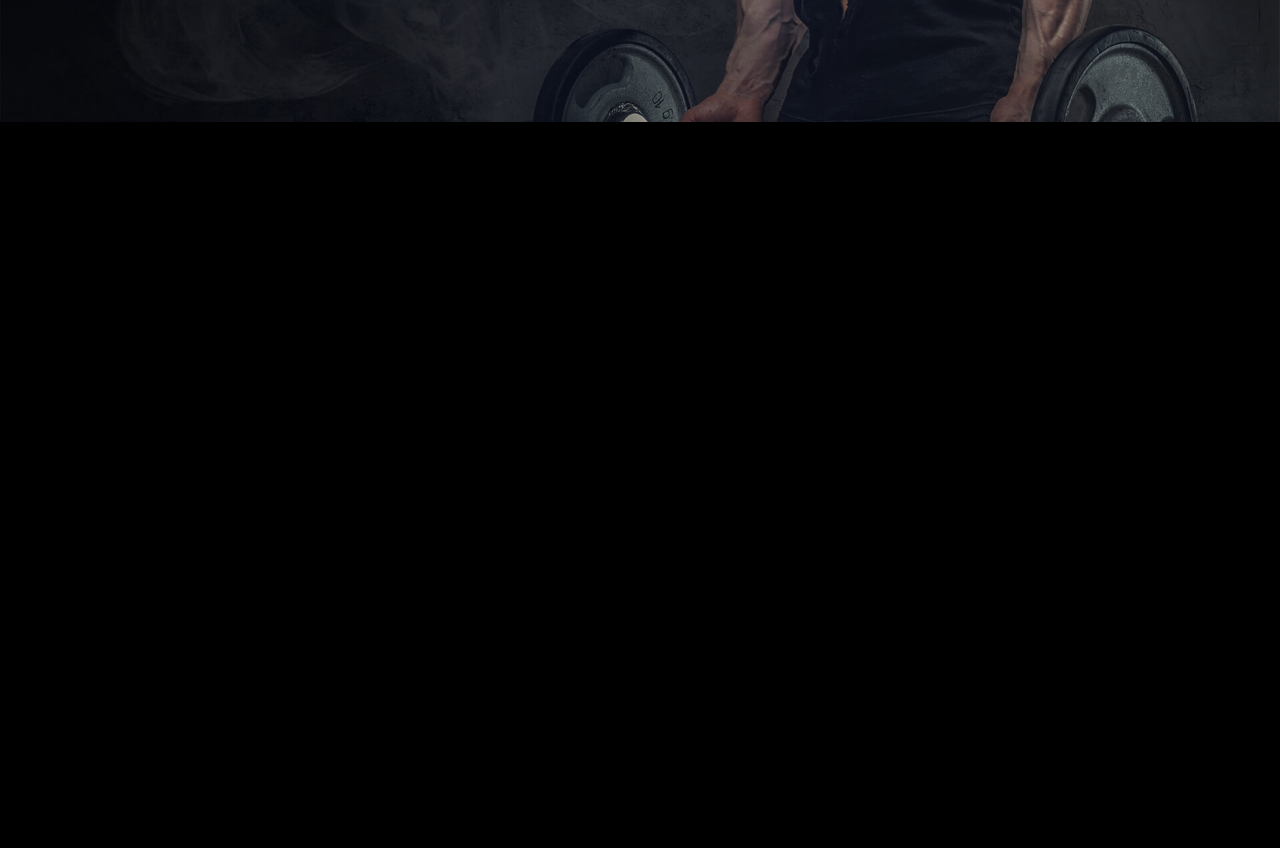
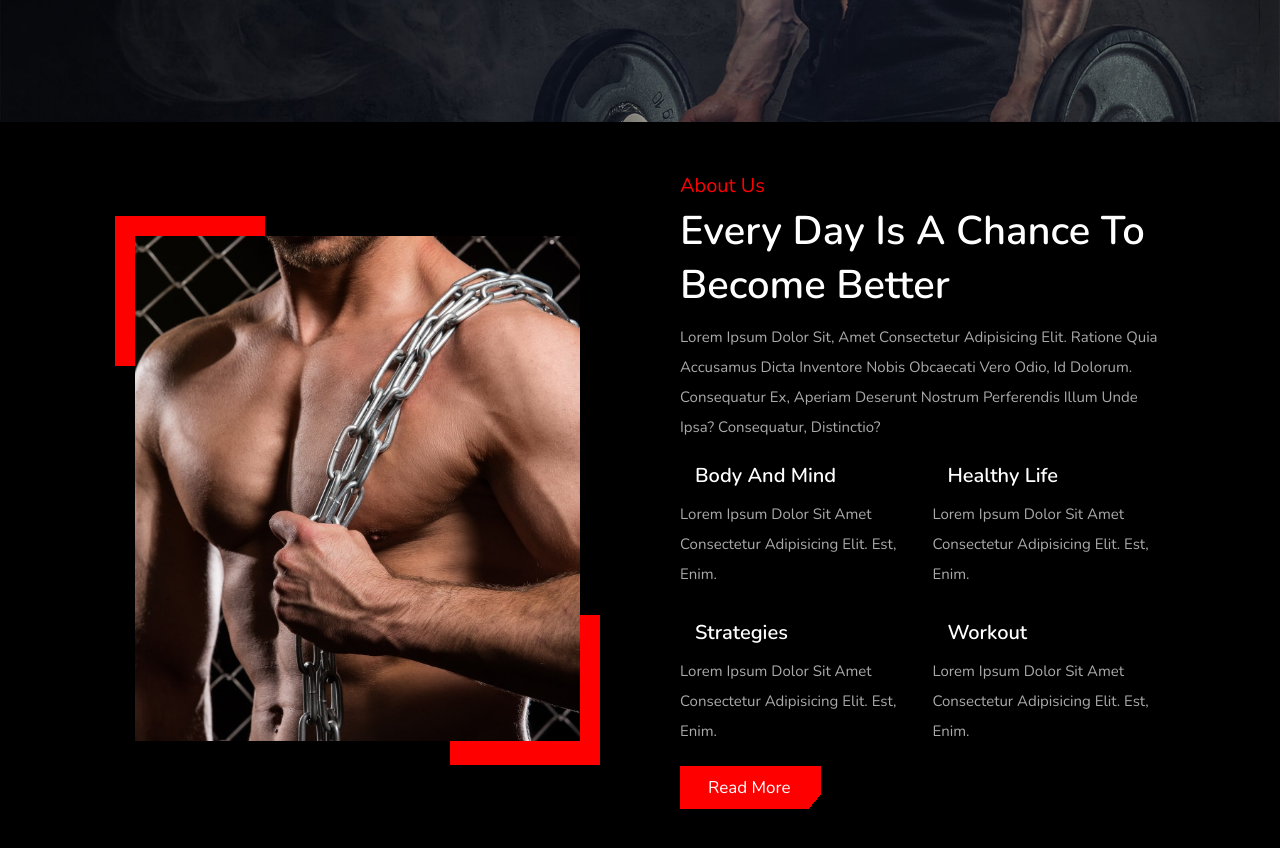
Before and after one commit to Alyamr96/fitness-website, a React (Create React App) app: page / in a window 1280 px wide. Shown: the part 460-1308 px from the top of the page. Before the commit the page ends 800 px from the top, so only its background shows below. Built offline with nearby package versions, Linux system fonts and the light colour scheme.

Commit message:
Implement About page

```diff
--- a/src/app/App.css
+++ b/src/app/App.css
@@ -82,100 +82,6 @@ section {
 .btn:hover {
   -webkit-transform: scale(1.1);
   transform: scale(1.1);
-}
-
-.about {
-  display: -webkit-box;
-  display: -ms-flexbox;
-  display: flex;
-  -webkit-box-align: center;
-  -ms-flex-align: center;
-  align-items: center;
-  -ms-flex-wrap: wrap;
-  flex-wrap: wrap;
-  gap: 8rem;
-}
-
-.about .image {
-  -webkit-box-flex: 1;
-  -ms-flex: 1 1 42rem;
-  flex: 1 1 42rem;
-  position: relative;
-}
-
-.about .image::before,
-.about .image::after {
-  content: "";
-  position: absolute;
-  z-index: -1;
-  background: #f00;
-  height: 15rem;
-  width: 15rem;
-}
-
-.about .image::before {
-  top: 0;
-  left: 0;
-}
-
-.about .image::after {
-  bottom: 0;
-  right: 0;
-}
-
-.about .image img {
-  width: 100%;
-  padding: 2rem;
-}
-
-.about .content {
-  -webkit-box-flex: 1;
-  -ms-flex: 1 1 42rem;
-  flex: 1 1 42rem;
-}
-
-.about .content span {
-  font-size: 2rem;
-  color: #f00;
-}
-
-.about .content .title {
-  font-size: 4rem;
-  color: #fff;
-  margin-top: 0.5rem;
-}
-
-.about .content p {
-  font-size: 1.5rem;
-  color: #aaa;
-  padding: 1rem 0;
-  line-height: 2;
-}
-
-.about .content .box-container {
-  display: -webkit-box;
-  display: -ms-flexbox;
-  display: flex;
-  -ms-flex-wrap: wrap;
-  flex-wrap: wrap;
-  gap: 2rem;
-  margin-top: 1rem;
-}
-
-.about .content .box-container .box {
-  -webkit-box-flex: 1;
-  -ms-flex: 1 1 20rem;
-  flex: 1 1 20rem;
-}
-
-.about .content .box-container .box h3 {
-  font-size: 2rem;
-  color: #fff;
-}
-
-.about .content .box-container .box h3 i {
-  padding-right: 1.5rem;
-  color: #f00;
 }
 
 .features .box-container {
--- a/src/app/App.tsx
+++ b/src/app/App.tsx
@@ -3,12 +3,14 @@ import logo from "./logo.svg";
 import "./App.css";
 import Header from "./components/header/Header";
 import Home from "./components/home/Home";
+import About from "./components/about/About";
 
 function App() {
   return (
     <div className="App">
       <Header />
       <Home />
+      <About />
     </div>
   );
 }
--- /dev/null
+++ b/src/app/components/about/About.css
@@ -0,0 +1,93 @@
+.about {
+  display: -webkit-box;
+  display: -ms-flexbox;
+  display: flex;
+  -webkit-box-align: center;
+  -ms-flex-align: center;
+  align-items: center;
+  -ms-flex-wrap: wrap;
+  flex-wrap: wrap;
+  gap: 8rem;
+}
+
+.about .image {
+  -webkit-box-flex: 1;
+  -ms-flex: 1 1 42rem;
+  flex: 1 1 42rem;
+  position: relative;
+}
+
+.about .image::before,
+.about .image::after {
+  content: "";
+  position: absolute;
+  z-index: -1;
+  background: #f00;
+  height: 15rem;
+  width: 15rem;
+}
+
+.about .image::before {
+  top: 0;
+  left: 0;
+}
+
+.about .image::after {
+  bottom: 0;
+  right: 0;
+}
+
+.about .image img {
+  width: 100%;
+  padding: 2rem;
+}
+
+.about .content {
+  -webkit-box-flex: 1;
+  -ms-flex: 1 1 42rem;
+  flex: 1 1 42rem;
+}
+
+.about .content span {
+  font-size: 2rem;
+  color: #f00;
+}
+
+.about .content .title {
+  font-size: 4rem;
+  color: #fff;
+  margin-top: 0.5rem;
+}
+
+.about .content p {
+  font-size: 1.5rem;
+  color: #aaa;
+  padding: 1rem 0;
+  line-height: 2;
+}
+
+.about .content .box-container {
+  display: -webkit-box;
+  display: -ms-flexbox;
+  display: flex;
+  -ms-flex-wrap: wrap;
+  flex-wrap: wrap;
+  gap: 2rem;
+  margin-top: 1rem;
+}
+
+.about .content .box-container .box {
+  -webkit-box-flex: 1;
+  -ms-flex: 1 1 20rem;
+  flex: 1 1 20rem;
+}
+
+.about .content .box-container .box h3 {
+  font-size: 2rem;
+  color: #fff;
+}
+
+.about .content .box-container .box h3 i {
+  padding-right: 1.5rem;
+  color: #f00;
+}
--- /dev/null
+++ b/src/app/components/about/About.tsx
@@ -0,0 +1,65 @@
+import React from "react";
+import AboutImage from "../../../images/about-img.jpg";
+import "./About.css";
+
+export default function About() {
+  return (
+    <section className="about" id="about">
+      <div className="image">
+        <img src={AboutImage} alt="" />
+      </div>
+
+      <div className="content">
+        <span>about us</span>
+        <h3 className="title">Every day is a chance to become better</h3>
+        <p>
+          Lorem ipsum dolor sit, amet consectetur adipisicing elit. Ratione quia
+          accusamus dicta inventore nobis obcaecati vero odio, id dolorum.
+          Consequatur ex, aperiam deserunt nostrum perferendis illum unde ipsa?
+          Consequatur, distinctio?
+        </p>
+        <div className="box-container">
+          <div className="box">
+            <h3>
+              <i className="fas fa-check"></i>body and mind
+            </h3>
+            <p>
+              Lorem ipsum dolor sit amet consectetur adipisicing elit. Est,
+              enim.
+            </p>
+          </div>
+          <div className="box">
+            <h3>
+              <i className="fas fa-check"></i>healthy life
+            </h3>
+            <p>
+              Lorem ipsum dolor sit amet consectetur adipisicing elit. Est,
+              enim.
+            </p>
+          </div>
+          <div className="box">
+            <h3>
+              <i className="fas fa-check"></i>strategies
+            </h3>
+            <p>
+              Lorem ipsum dolor sit amet consectetur adipisicing elit. Est,
+              enim.
+            </p>
+          </div>
+          <div className="box">
+            <h3>
+              <i className="fas fa-check"></i>workout
+            </h3>
+            <p>
+              Lorem ipsum dolor sit amet consectetur adipisicing elit. Est,
+              enim.
+            </p>
+          </div>
+        </div>
+        <a href="#" className="btn">
+          read more
+        </a>
+      </div>
+    </section>
+  );
+}
```
